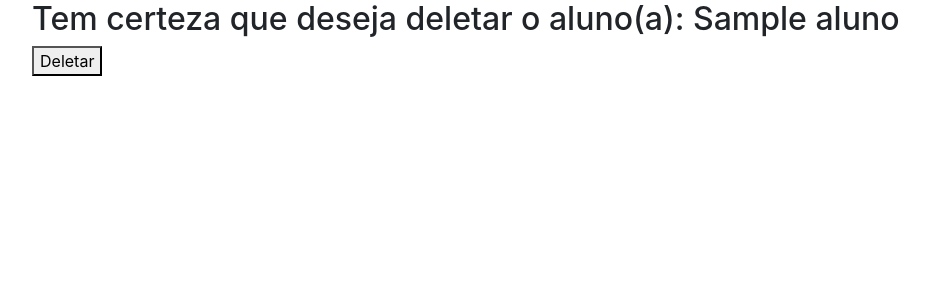
After one commit to luanaAlm/cadastro-django, a Django app: template apps/alunos/templates/delete_alunos.html in a window 1280 px wide. The commit adds this page. Shown: the top 300 px of the page, without its empty margins (53-982 px from the left). Run offline with Django 3.2, Linux system fonts and the light colour scheme; the template is opened without the code that fills it: most values are stand-ins (such as "Sample title", 1, 10 or a date in 2020); some libraries are stand-ins or nearby versions.

Commit message:
Deletar Alunos

```diff
--- /dev/null
+++ b/apps/alunos/templates/delete_alunos.html
@@ -0,0 +1,10 @@
+{% extends 'base.html' %}
+
+{% block main %}
+<h2>Tem certeza que deseja deletar o aluno(a): {{ aluno }}</h2>
+
+<form action="{% url 'delete_aluno' aluno.ID_Aluno %}" method="POST">
+    {% csrf_token %}
+    <button type="submit">Deletar</button>
+</form>
+{% endblock %}
--- a/apps/alunos/templates/update_alunos.html
+++ b/apps/alunos/templates/update_alunos.html
@@ -8,4 +8,5 @@
     {{ form.as_p }}
     <button type="submit">Salvar</button>
 </form>
+<a href="{% url 'delete_aluno' aluno.ID_Aluno %}">Deletar</a>
 {% endblock %}
--- a/apps/alunos/urls.py
+++ b/apps/alunos/urls.py
@@ -1,5 +1,5 @@
 from django.urls import path
-from .views import homeAlunos, listarAlunos, criarAluno, alunoNovo, updateAluno
+from .views import homeAlunos, listarAlunos, criarAluno, alunoNovo, updateAluno, deleteAluno
 
 
 #urls Alunos
@@ -9,4 +9,5 @@ urlpatterns = [
     path('criar_alunos',criarAluno, name='criar_alunos'),
     path('novo_aluno',alunoNovo, name='novo_aluno'),
     path('^update_aluno/(?P<ID_Aluno>\d+)/$', updateAluno, name='update_aluno'),
+    path('^delete_aluno/(?P<ID_Aluno>\d+)/$', deleteAluno, name='delete_aluno'),
 ]
```
Also changed, not shown: apps/alunos/views.py (+10 -0 lines).
